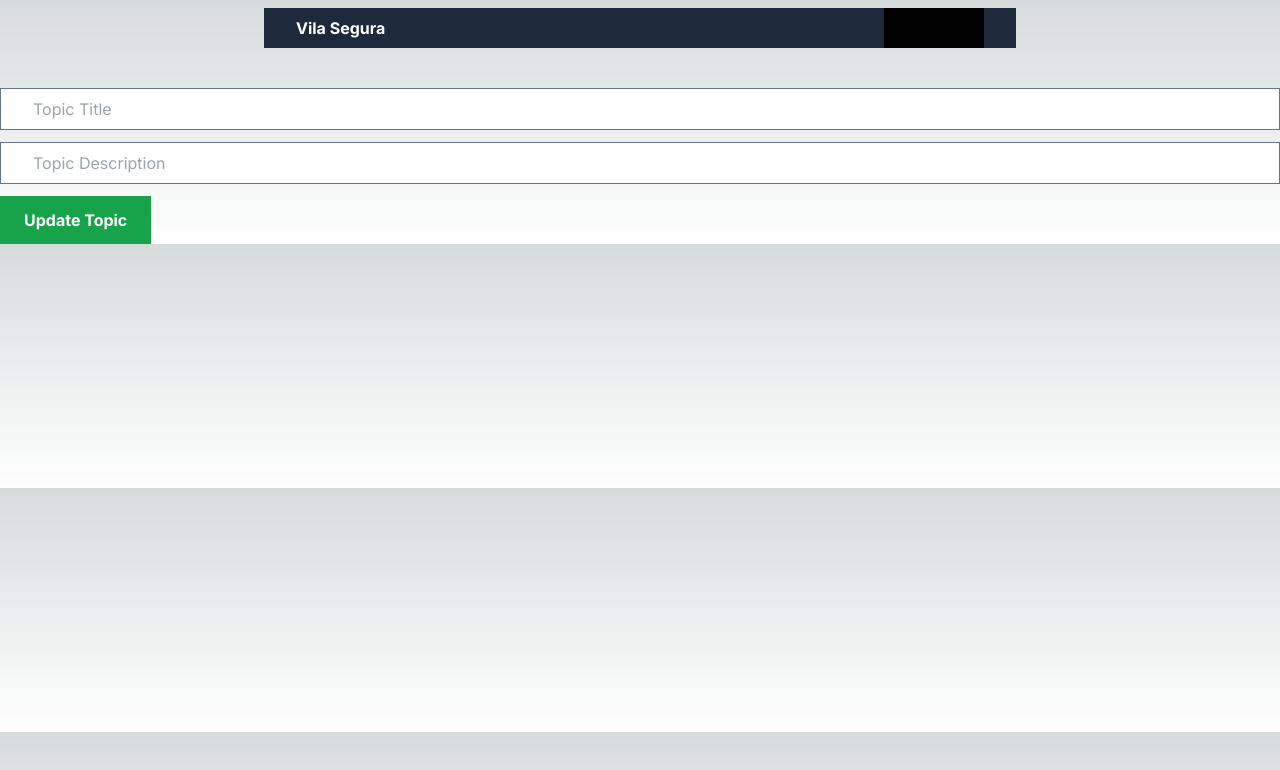
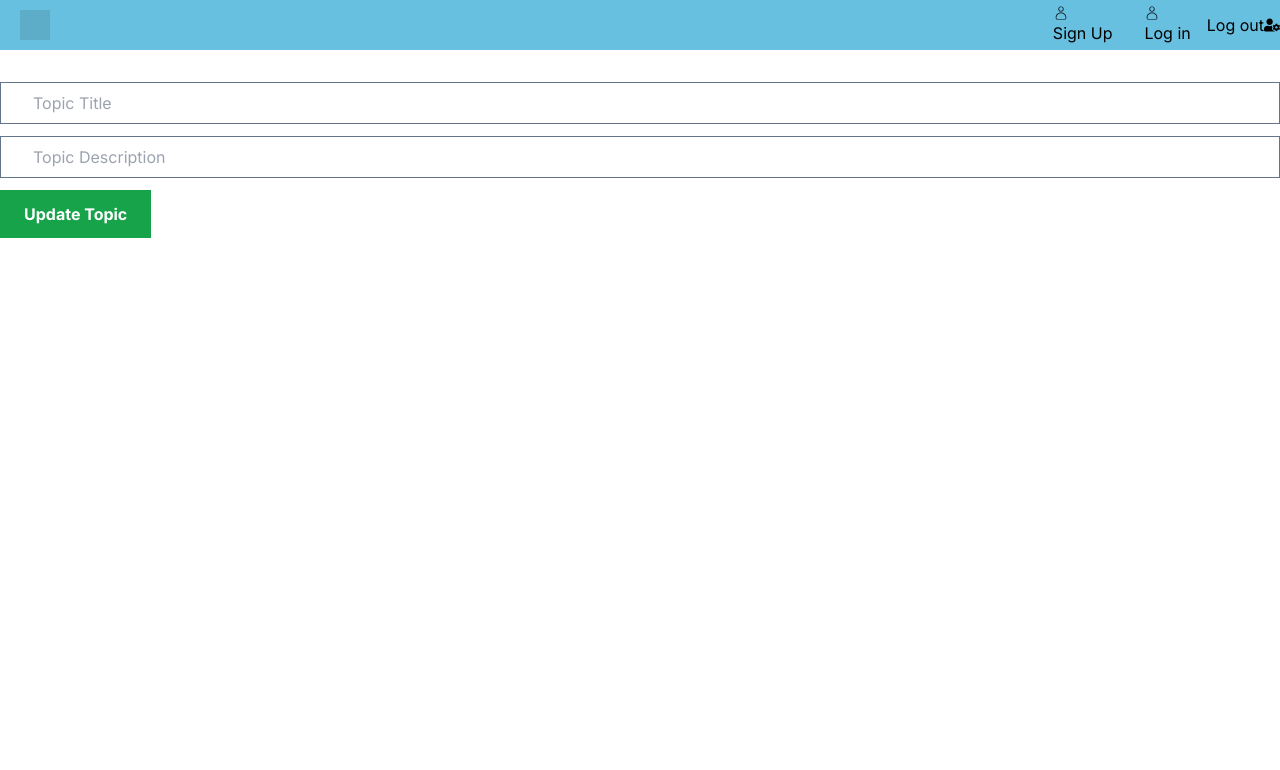
Before and after one commit to pascual143/Nextj-Mongo-Rentals, a Next.js app: page /editTopic/123 in a window 1280 px wide. Shown: the top 770 px of the page. Built offline with nearby package versions, Linux system fonts and the light colour scheme.

Commit message:
user icons, menuSearch setup, grid-houses

```diff
--- a/src/app/globals.css
+++ b/src/app/globals.css
@@ -2,13 +2,13 @@
 @tailwind components;
 @tailwind utilities;
 
-:root {
+/* :root {
   --foreground-rgb: 0, 0, 0;
   --background-start-rgb: 214, 219, 220;
   --background-end-rgb: 255, 255, 255;
-}
+} */
 
-@media (prefers-color-scheme: dark) {
+/* @media (prefers-color-scheme: dark) {
   :root {
     --foreground-rgb: 255, 255, 255;
     --background-start-rgb: 0, 0, 0;
@@ -30,4 +30,82 @@ body {
   .text-balance {
     text-wrap: balance;
   }
+} */
+
+*{
+  padding: 0;
+  margin: 0;
+  box-sizing: border-box;
 }
+
+body{
+  font-family:'Roboto' , 'sans-serif';
+  overflow:hidden;
+}
+
+.main-header{
+  background: #68c0e0;
+  width: 100%;
+  height:50px;
+}
+
+nav{
+  position: absolute;
+  left:0;
+  top:0;
+  width: 150px;
+  top:50px;
+  height:calc(100vh - 50px);
+  background:#68cdf5;
+  transform:translateX(-100%);
+  transition:.4s ease;
+}
+
+.navigation li{
+  list-style:none;
+  width: 100%;
+  border-bottom: 1px solid rgba(255,255,255,.5);
+}
+
+.navigation a{
+  color:var(--main-color);
+  display: block;
+  line-height:3.5;
+  padding: 0 10px;
+  text-decoration:none;
+  transition:.4s ease;
+}
+
+.navigation a:hover{
+  transform:translateX(10%);
+}
+
+#btn-nav{
+  display: none;
+}
+
+#btn-nav:checked ~ nav{
+  transform:translateX(0);
+}
+
+#btn-nav:checked ~ .topicList {
+  transform:translateX(-80%);
+}
+
+.btn-nav{
+  color:var(--main-color);
+  font-size:30px;
+  position: absolute;
+  left: 20px;
+  top: 10px;
+  cursor:pointer;
+  padding: 15px;
+  transition:.2s ease;
+  background:rgba(0,0,0,.1);
+}
+
+.btn-nav:hover{
+  background:rgba(0,0,0,.3);
+}
+
+/* .menuSearch */
--- a/src/app/layout.js
+++ b/src/app/layout.js
@@ -1,7 +1,7 @@
 import { Inter } from "next/font/google";
 import "./globals.css";
 
-import Navbar from '../components/navbar'
+import Navbar from "@/components/navbar"
 
 const inter = Inter({ subsets: ["latin"] });
 
@@ -14,13 +14,11 @@ export default function RootLayout({ children }) {
   return (
     <html lang="en">
       <body className={inter.className}>
-        <div className="max-w-3xl mx-auto p-2">
-          <Navbar />
+        <Navbar />
+        <div className="mt-8">
+          {children}
         </div>
-        <div className="mt-8">
-        {children}
-        </div>
-        </body>
+      </body>
     </html>
   );
 }
--- /dev/null
+++ b/src/components/menuSearch.jsx
@@ -0,0 +1,18 @@
+import Link from 'next/link';
+
+export default function MenuSearch() {
+    return (
+        <>
+            <div className='w-150'>
+                <ul>
+                    <li>Search</li>
+                    <li>max min</li>
+                    <li>rooms</li>
+                    <li>baños</li>
+                    <li>jardin, terraza...</li>
+
+                </ul>
+            </div>
+        </>
+    )
+}
--- a/src/components/navbar.jsx
+++ b/src/components/navbar.jsx
@@ -1,10 +1,30 @@
 import Link from 'next/link';
+import { CiUser } from "react-icons/ci";
+import { FaUserCog } from "react-icons/fa";
 
 export default function Navbar() {
     return (
-        <nav className='flex justify-between items-center bg-slate-800 px-8 py3'>
-            <Link className='text-white font-bold' href={'/'}>Vila Segura</Link>
-            <Link className='bg-black p-2' href={'/addTopic'}>Add House</Link>
-        </nav>
+        <>
+            <div className=''>
+                <header className="main-header flex justify-end items-center">
+                    <label for="btn-nav" className="btn-nav"><i className="fas fa-bars"></i></label>
+                    <input type="checkbox" id="btn-nav" />
+                    <>
+                        <div className='mx-4'><CiUser />Sign Up</div>
+                        <div className='mx-4'><CiUser />Log in</div>
+                        <div>Log out</div>
+                        <div><FaUserCog /></div>
+                    </>
+                    <nav>
+                        <ul className="navigation">
+                            <li><Link className='' href={'/'}>Vila Segura</Link></li>
+                            <li><Link className='p-2' href={'/addTopic'}>Add House</Link></li>
+                            <li><a href="">Nosotros</a></li>
+                            <li><a href="">Contacto</a></li>
+                        </ul>
+                    </nav>
+                </header>
+            </div>
+        </>
     )
 }
--- a/src/components/topicsList.jsx
+++ b/src/components/topicsList.jsx
@@ -1,6 +1,7 @@
 import Link from "next/link";
 import RemoveBtn from "./RemoveBtn";
 import { HiPencilAlt } from "react-icons/hi";
+import MenuSearch from "@/components/menuSearch"
 
 const getTopics = async () => {
     try {
@@ -23,6 +24,13 @@ export default async function TopicsList() {
 
     return (
         <>
+            <div className="flex gap-4">
+                <div className="w-150 px-3 flex m-2">
+                    <MenuSearch />
+                </div>
+                <div className="flex">
+                    <div className="flex gap-3">
+
                         {topics.map((t) => (
                             <div
                                 key={t._id}
@@ -41,6 +49,9 @@ export default async function TopicsList() {
                                 </div>
                             </div>
                         ))}
+                    </div>
+                </div>
+            </div>
         </>
     );
 }
```
Lines whose indentation alone changed are shown as unchanged.
